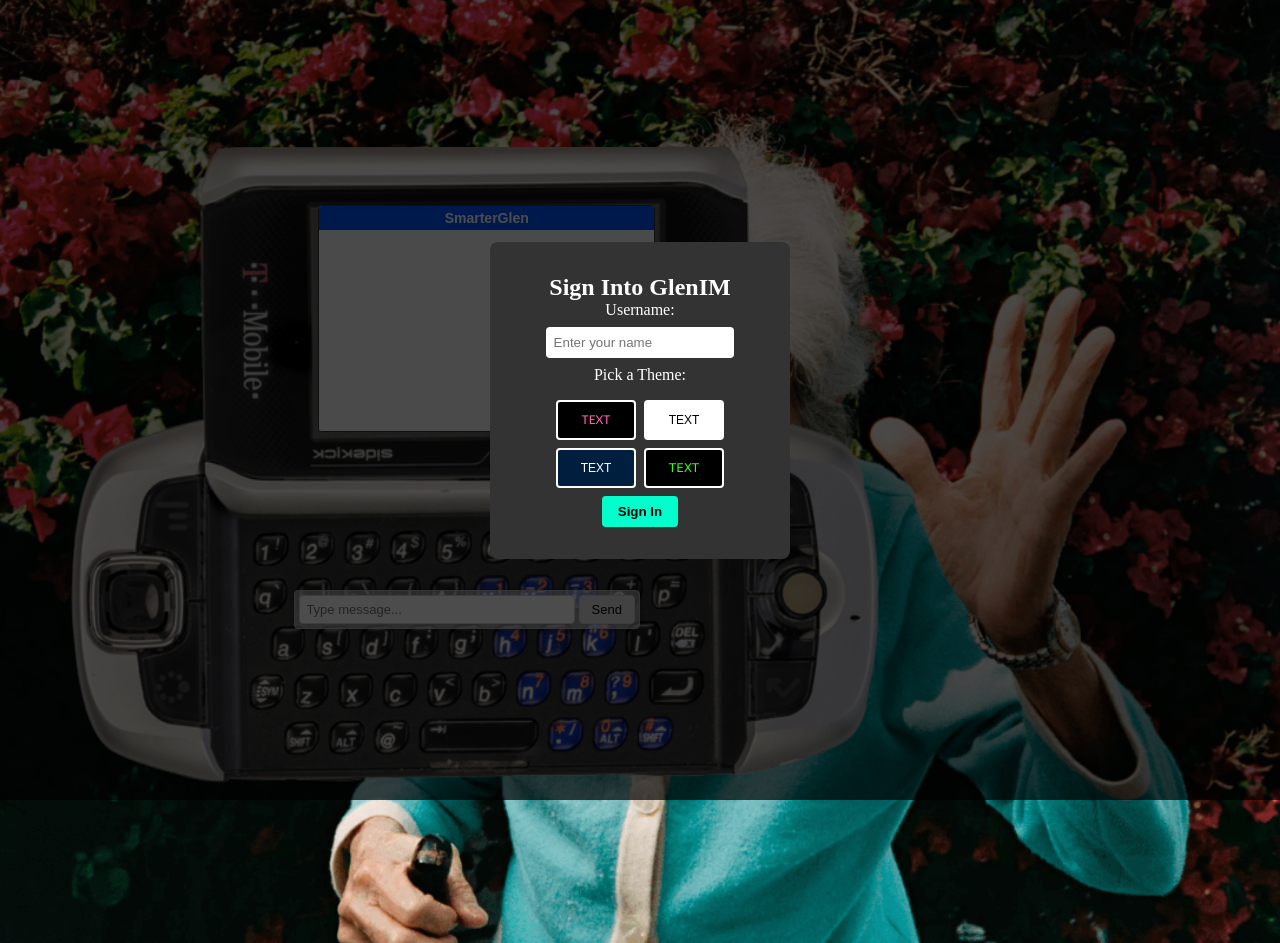
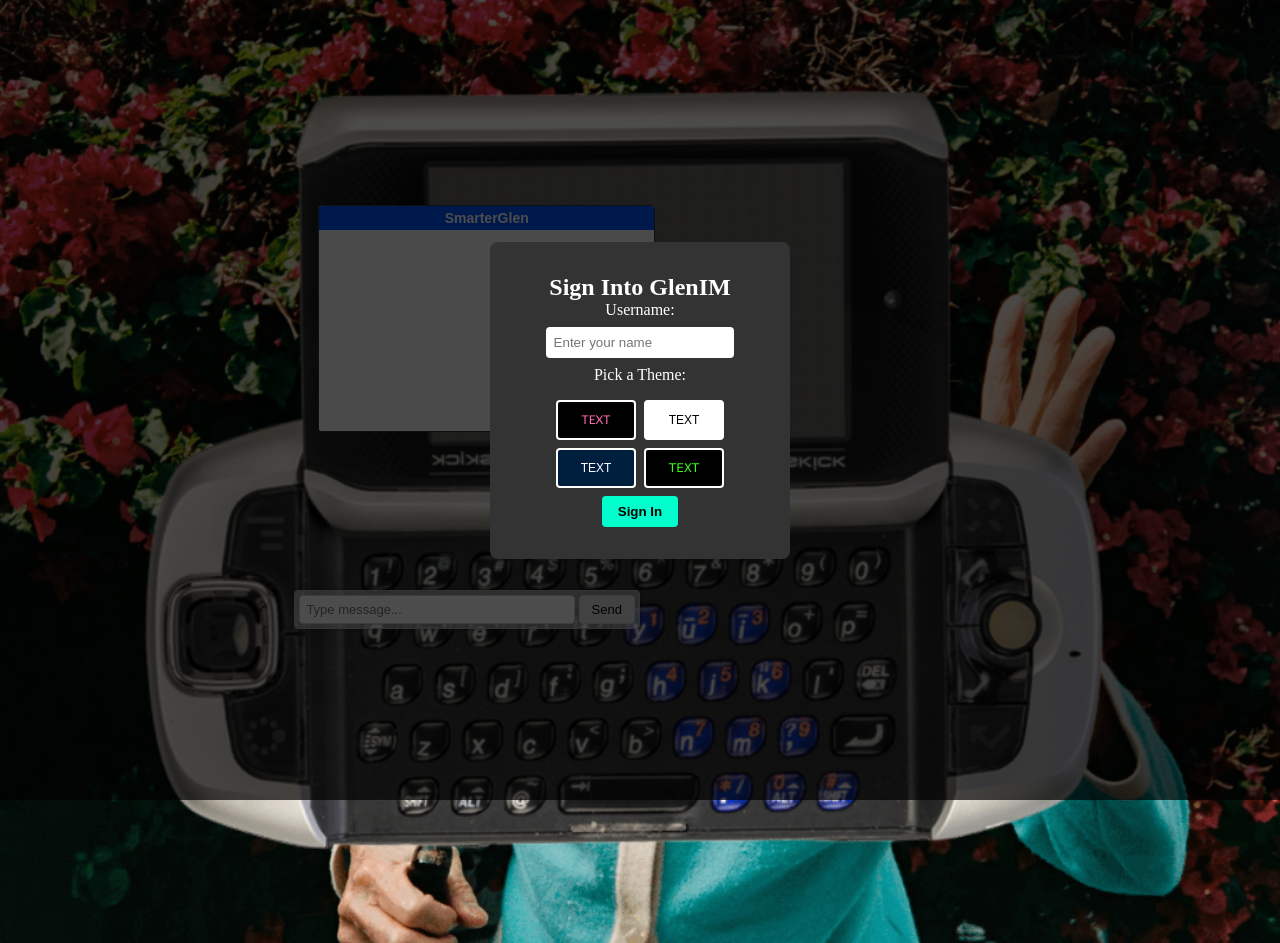
Before and after one commit to kidgrandma/glenIM, a plain HTML site: page index.html in a window 1280 px wide. Drawn offline with Linux system fonts and the light colour scheme.

Commit message:
Update index.html

```diff
--- a/index.html
+++ b/index.html
@@ -49,7 +49,7 @@
       aspect-ratio: 1366 / 1080;
       width: 90vw;
       max-width: 1366px;
-      background: url("images/phone.png") center/contain no-repeat;
+      background: url("images/sidekick.png") center/contain no-repeat;
     }
     .login-overlay {
       position: fixed;
```
